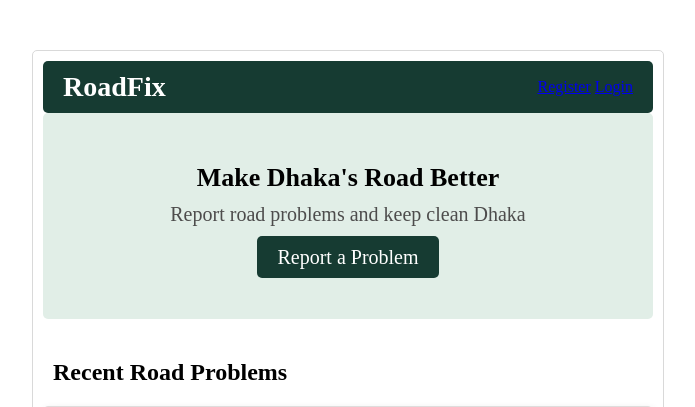
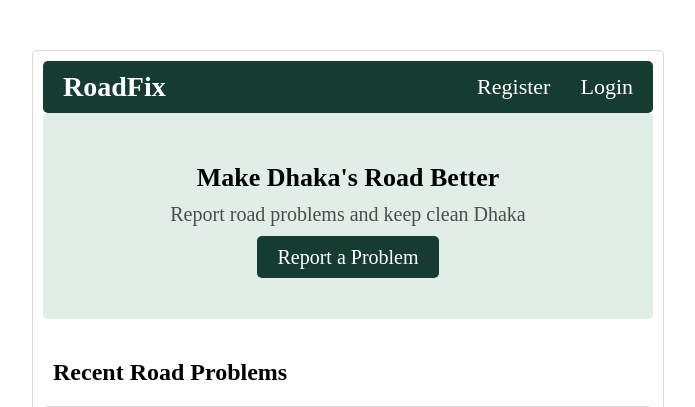
Before and after one commit to mahedi195/RoadFix-Dhaka-Road-Problem-Reporting-System, a Django app: page / in a window 1280 px wide. Shown: the top 407 px of the page, without its empty margins (292-987 px from the left). Run offline with Django 5.2, Linux system fonts and the light colour scheme; data comes from the database, SQL or seed files in the repository.

Commit message:
navbar register login ui change

```diff
--- a/templates/index.html
+++ b/templates/index.html
@@ -327,18 +327,31 @@
 
         }
 
-        .register_login{
+
+        .profile ul {
+            display: none;
+        }
+
+        .profile ul li:hover {
+            background-color: #E5EEE9;
+            color: #0B5D46;
+        }
+
+        .register_loginPage a {
+            color: white;
+            text-decoration: none;
+            font-size: 22px;
             cursor: pointer;
         }
 
-        .profile ul{
-            display: none;
+        .register_loginPage {
+            display: flex;
+            gap: 30px;
         }
 
-        .profile ul li:hover{
-            background-color: #E5EEE9;
-            color: #0B5D46;
-        }
+
+
+
 
 
     </style>
@@ -369,8 +382,12 @@
 
             </div>
             {% else %}
-            <a href="{% url 'register' %}">Register</a>
-            <a href="{% url 'loginPage' %}">Login</a>
+            <div class="register_loginPage">
+
+                <a href="{% url 'register' %}">Register</a>
+                <a href="{% url 'loginPage' %}">Login</a>
+
+            </div>
 
             {% endif %}
 
```
